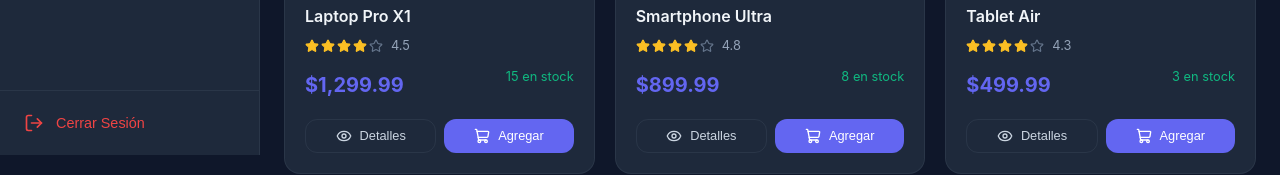
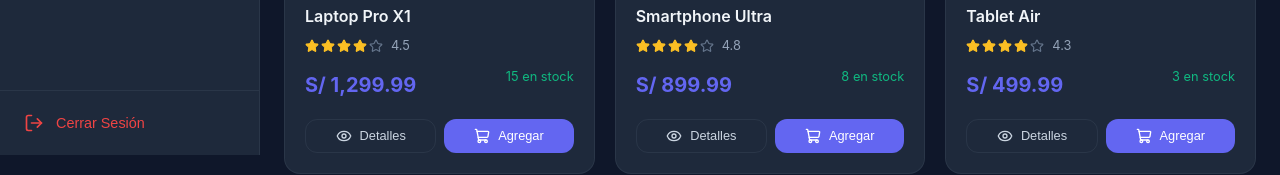
Before and after one commit to huahuaccapa/SOA_PROJECT-, a React (Vite) app in the folder FRONTEND-TIENDAVIRTUAL/: page /catalogo in a window 1280 px wide. Shown: the part 645-820 px from the top of the page. Built offline with nearby package versions, Linux system fonts and the light colour scheme; sample sign-in values are in the browser's storage.

Commit message:
feat: actualización en catálogo (precios en soles)

```diff
--- a/FRONTEND-TIENDAVIRTUAL/src/dashboard/catalogo/catalogo.jsx
+++ b/FRONTEND-TIENDAVIRTUAL/src/dashboard/catalogo/catalogo.jsx
@@ -260,7 +260,11 @@ const Catalogo = () => {
 
                 <div className="product-footer">
                   <div className="price-stock">
-                    <span className="product-price">${product.price.toLocaleString()}</span>
+                    {/* ✅ SOLO CAMBIO AQUÍ */}
+                    <span className="product-price">
+                      S/ {product.price.toLocaleString('es-PE', { minimumFractionDigits: 2 })}
+                    </span>
+
                     <span className={`stock-status ${product.stock > 0 ? 'in-stock' : 'out-of-stock'}`}>
                       {product.stock > 0 ? `${product.stock} en stock` : 'Agotado'}
                     </span>
```
